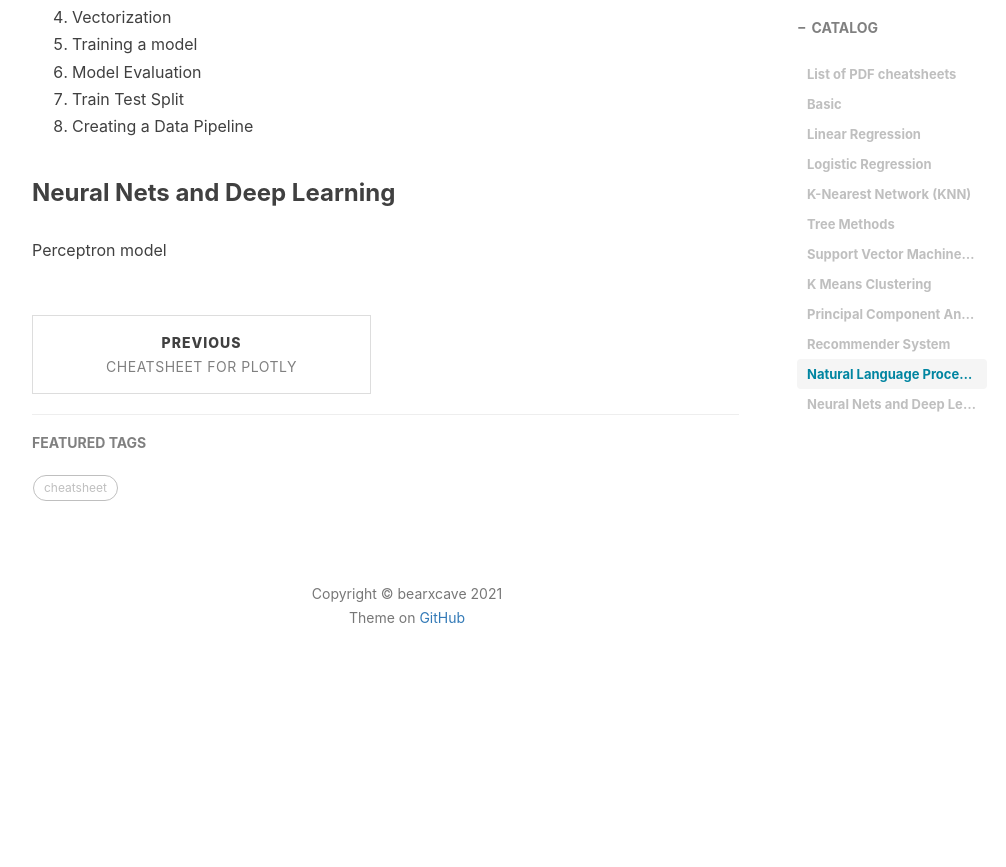
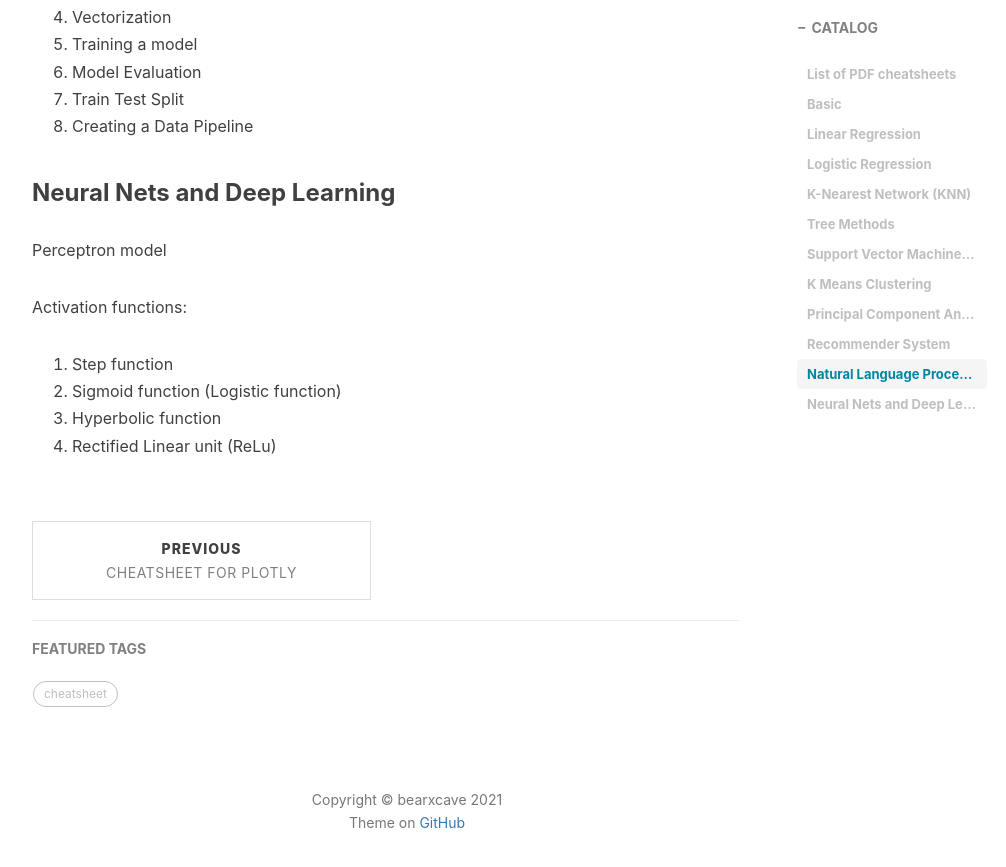
Before and after one commit to Bearxcave/Bearxcave.github.io, a Jekyll site: the page built from _posts/2021-03-03-cheatsheet-machine-learning-bootcamp-note.md, in a window 1280 px wide and 900 px high, scrolled down 3598 px. Shown: the top 867 px of the window, without its empty margins (233-1239 px from the left). Built offline with Jekyll 4.4.1, drawn with Linux system fonts in a browser that asks for light colours; nearby versions of some CDN libraries; formulas are drawn with MathJax 3; comment, search, counter and statistics services are not loaded; before the commit the page ends 4292 px from its top, so only the background shows below that.

Commit message:
Update 2021-03-03-cheatsheet-machine-learning-bootcamp-note.md

```diff
--- a/_posts/2021-03-03-cheatsheet-machine-learning-bootcamp-note.md
+++ b/_posts/2021-03-03-cheatsheet-machine-learning-bootcamp-note.md
@@ -118,3 +118,9 @@ Process:
 ### Neural Nets and Deep Learning
 
 Perceptron model
+
+Activation functions:
+1. Step function
+2. Sigmoid function (Logistic function)
+3. Hyperbolic function
+4. Rectified Linear unit (ReLu)
```
